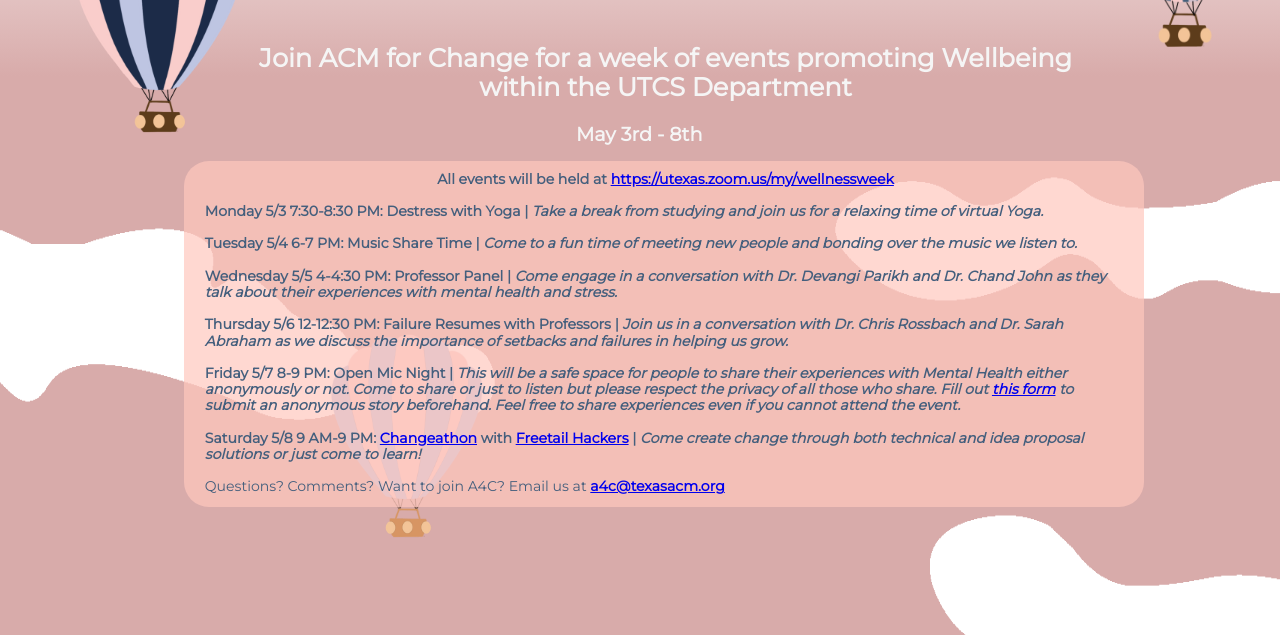
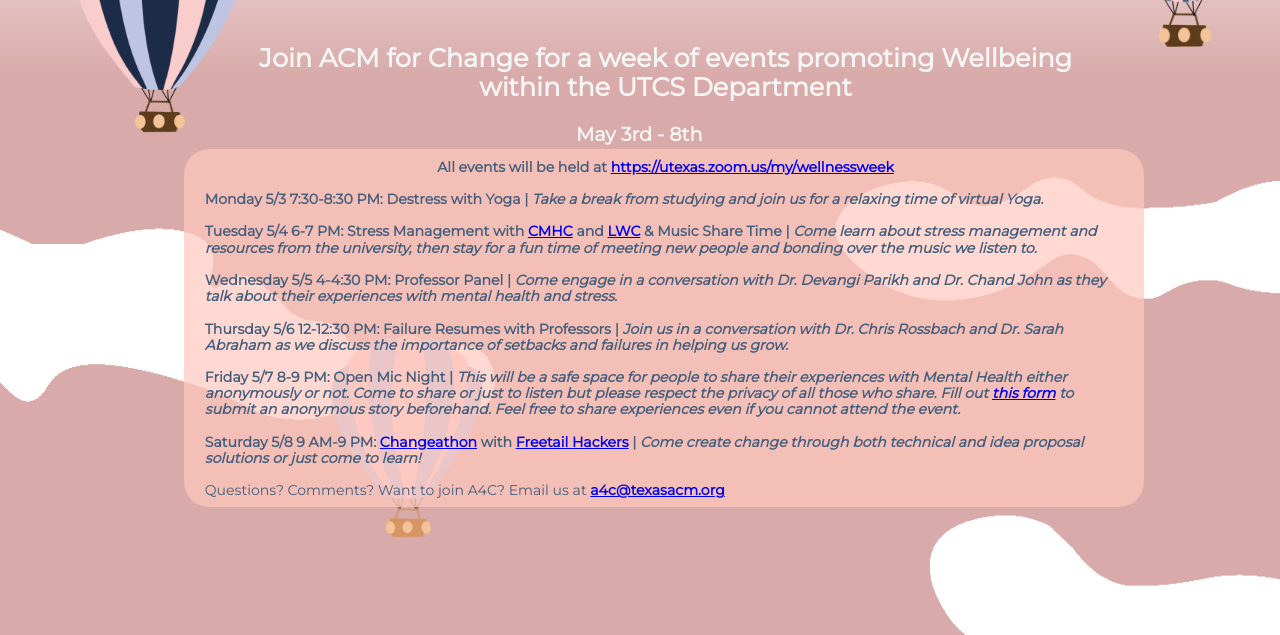
Before and after one commit to FreetailHackers/wellnessweek, a plain HTML site: page index.html in a window 1280 px wide. Shown: the part 165-800 px from the top of the page. Drawn offline with Linux system fonts and the light colour scheme.

Commit message:
added cmhc

```diff
--- a/css/styles.css
+++ b/css/styles.css
@@ -109,10 +109,10 @@ div.transparentbox {
   background-color: #ffc8be;
   opacity: 0.7;
   position: absolute;
-  top: 37%;
+  top: 35.5%;
   left: 12%;
   width: 75vw;
-  height: 27vw;
+  height: 28vw;
   z-index:5;
   border-radius: 25px;
 }
@@ -121,12 +121,12 @@ div.transparentbox {
         top: 30%;
         left: 1.5%;
         width: 80vw;
-        height: 120vw;
+        height: 129vw;
     }}
 
 div.transparentboxp {
   position: absolute;
-  top: 37%;
+  top: 35.5%;
   left: 14%;
   width: 72vw;
   margin: 2%;
--- a/index.html
+++ b/index.html
@@ -67,7 +67,7 @@
             <p>
               <div class="center">All events will be held at <a href='https://utexas.zoom.us/my/wellnessweek'>https://utexas.zoom.us/my/wellnessweek</a></div><br>
               Monday 5/3 7:30-8:30 PM: Destress with Yoga | <em>Take a break from studying and join us for a relaxing time of virtual Yoga.</em> <br><br>
-              Tuesday 5/4 6-7 PM: Music Share Time | <em>Come to a fun time of meeting new people and bonding over the music we listen to. </em><br><br>
+              Tuesday 5/4 6-7 PM: Stress Management with <a href='https://cmhc.utexas.edu/'>CMHC</a> and <a href='https://www.healthyhorns.utexas.edu/healthpromotion.html'>LWC</a> & Music Share Time | <em>Come learn about stress management and resources from the university, then stay for a fun time of meeting new people and bonding over the music we listen to. </em><br><br>
               Wednesday 5/5 4-4:30 PM: Professor Panel | <em>Come engage in a conversation with Dr. Devangi Parikh and Dr. Chand John as they talk about their experiences with mental health and stress.</em><br><br>
               Thursday 5/6 12-12:30 PM: Failure Resumes with Professors | <em>Join us in a conversation with Dr. Chris Rossbach and Dr. Sarah Abraham as we discuss the importance of setbacks and failures in helping us grow.</em><br><br>
               Friday 5/7 8-9 PM: Open Mic Night | <em>This will be a safe space for people to share their experiences with Mental Health either anonymously or not. Come to share or just to listen but please respect the privacy of all those who share. Fill out <a href='https://forms.gle/QHdATtiyfj257qek6'>this form</a> to submit an anonymous story beforehand. Feel free to share experiences even if you cannot attend the event.</em><br><br>
```
Also changed, not shown: 1 other file.
